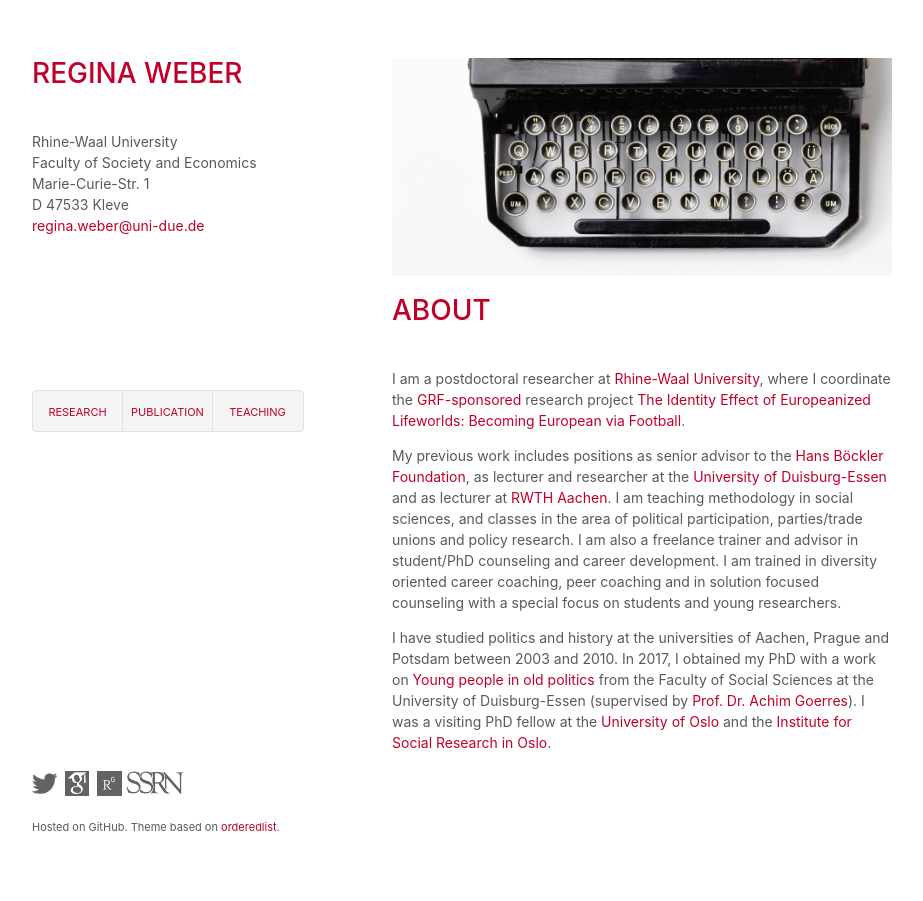
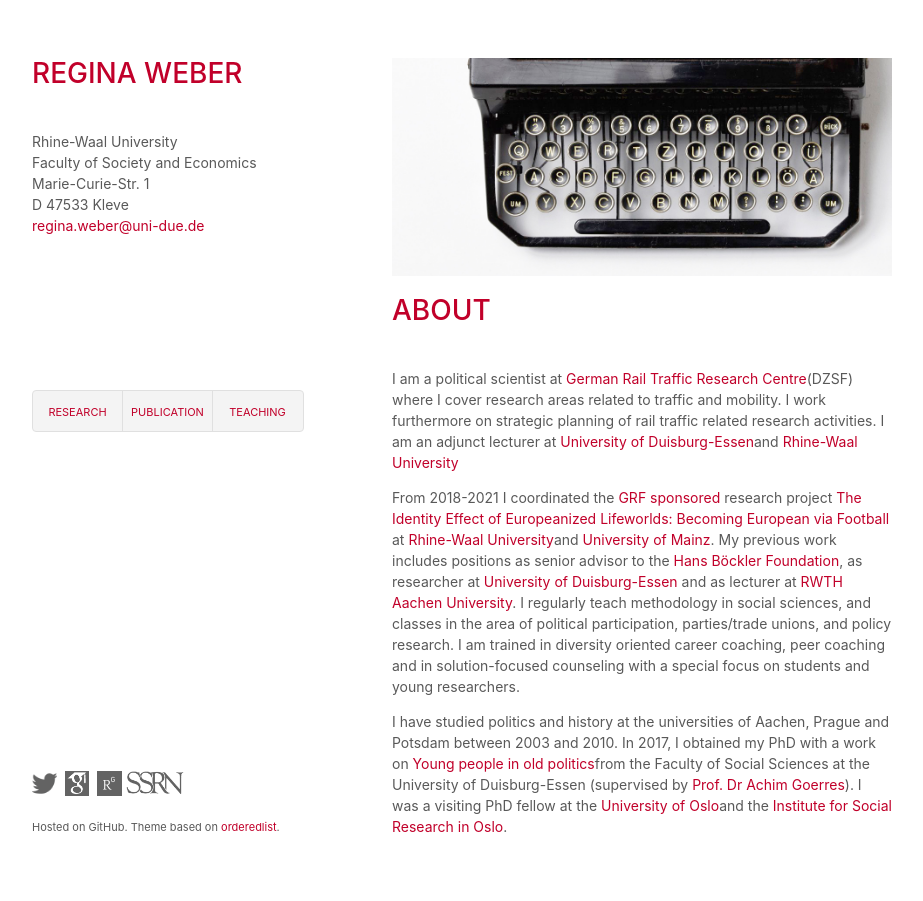
Before and after one commit to robertocabreratapia/robertocabreratapia.github.io, a Jekyll site: the page built from index.html, in a window 1280 px wide. Shown: the whole page, without its empty margins (178-1101 px from the left). Built offline with Jekyll 4.4.1, drawn with Linux system fonts in a browser that asks for light colours.

Commit message:
Update index.html

```diff
--- a/index.html
+++ b/index.html
@@ -3,8 +3,8 @@ layout: default
 ---
 <p style="text-align: right;"><img src="img/Website_bg.jpg" alt="Photo by Florian Klauer on Unsplash" width="100%"></p>
 <h1>About</h1>
-<p>I am a postdoctoral researcher at <a href="https://www.hsrw.org">Rhine-Waal University</a>, where I coordinate the <a href="http://gepris.dfg.de/gepris/projekt/386268084">GRF-sponsored</a> research project <a href="https://eufoot.github.io">The Identity Effect of Europeanized Lifeworlds: Becoming European via Football</a>.</p>
+<p>I am a political scientist at <a href="https://www.dzsf.bund.de">German Rail Traffic Research Centre</a>(DZSF) where I cover research areas related to traffic and mobility. I work furthermore on strategic planning of rail traffic related research activities. I am an adjunct lecturer at <a href="http://www.uni-due.de">University of Duisburg-Essen</a>and <a href="https://www.hsrw.org">Rhine-Waal University</a></p>
 
-<p>My previous work includes positions as senior advisor to the <a href="http://www.boeckler.de">Hans Böckler Foundation</a>, as lecturer and researcher at the <a href="http://www.uni-due.de">University of Duisburg-Essen</a> and as lecturer at <a href="http://www.rwth.de">RWTH Aachen</a>. I am teaching methodology in social sciences, and classes in the area of political participation, parties/trade unions and policy research. I am also a freelance trainer and advisor in student/PhD counseling and career development. I am trained in diversity oriented career coaching, peer coaching and in solution focused counseling with a special focus on students and young researchers.</p>
+<p>From 2018-2021 I coordinated the <a href="http://gepris.dfg.de/gepris/projekt/386268084">GRF sponsored</a> research project <a href="https://eufoot.github.io">The Identity Effect of Europeanized Lifeworlds: Becoming European via Football</a> at <a href="https://www.hsrw.org">Rhine-Waal University</a>and <a href="https://www.uni-mainz.de">University of Mainz</a>. My previous work includes positions as senior advisor to the <a href="http://www.boeckler.de">Hans Böckler Foundation</a>, as researcher at <a href="http://www.uni-due.de">University of Duisburg-Essen</a> and as lecturer at <a href="http://www.rwth.de">RWTH Aachen University</a>. I regularly teach methodology in social sciences, and classes in the area of political participation, parties/trade unions, and policy research. I am trained in diversity oriented career coaching, peer coaching and in solution-focused counseling with a special focus on students and young researchers.</p>
 
-<p>I have studied politics and history at the universities of Aachen, Prague and Potsdam between 2003 and 2010. In 2017, I obtained my PhD with a work on <a href="https://duepublico2.uni-due.de/servlets/MCRFileNodeServlet/duepublico_derivate_00043836/WeberRegina_Diss.pdf">Young people in old politics</a> from the Faculty of Social Sciences at the University of Duisburg-Essen (supervised by <a href="http://achimgoerres.de">Prof. Dr. Achim Goerres</a>). I was a visiting PhD fellow at the <a href="http://www.uio.no">University of Oslo</a> and the <a href="http://http://samfunnsforskning.no/">Institute for Social Research in Oslo</a>.</p>
+<p>I have studied politics and history at the universities of Aachen, Prague and Potsdam between 2003 and 2010. In 2017, I obtained my PhD with a work on <a href="https://duepublico2.uni-due.de/servlets/MCRFileNodeServlet/duepublico_derivate_00043836/WeberRegina_Diss.pdf">Young people in old politics</a>from the Faculty of Social Sciences at the University of Duisburg-Essen (supervised by <a href="http://achimgoerres.de">Prof. Dr Achim Goerres</a>). I was a visiting PhD fellow at the <a href="http://www.uio.no">University of Oslo</a>and the <a href="http://http:/samfunnsforskning.no/">Institute for Social Research in Oslo</a>.</p>
```
